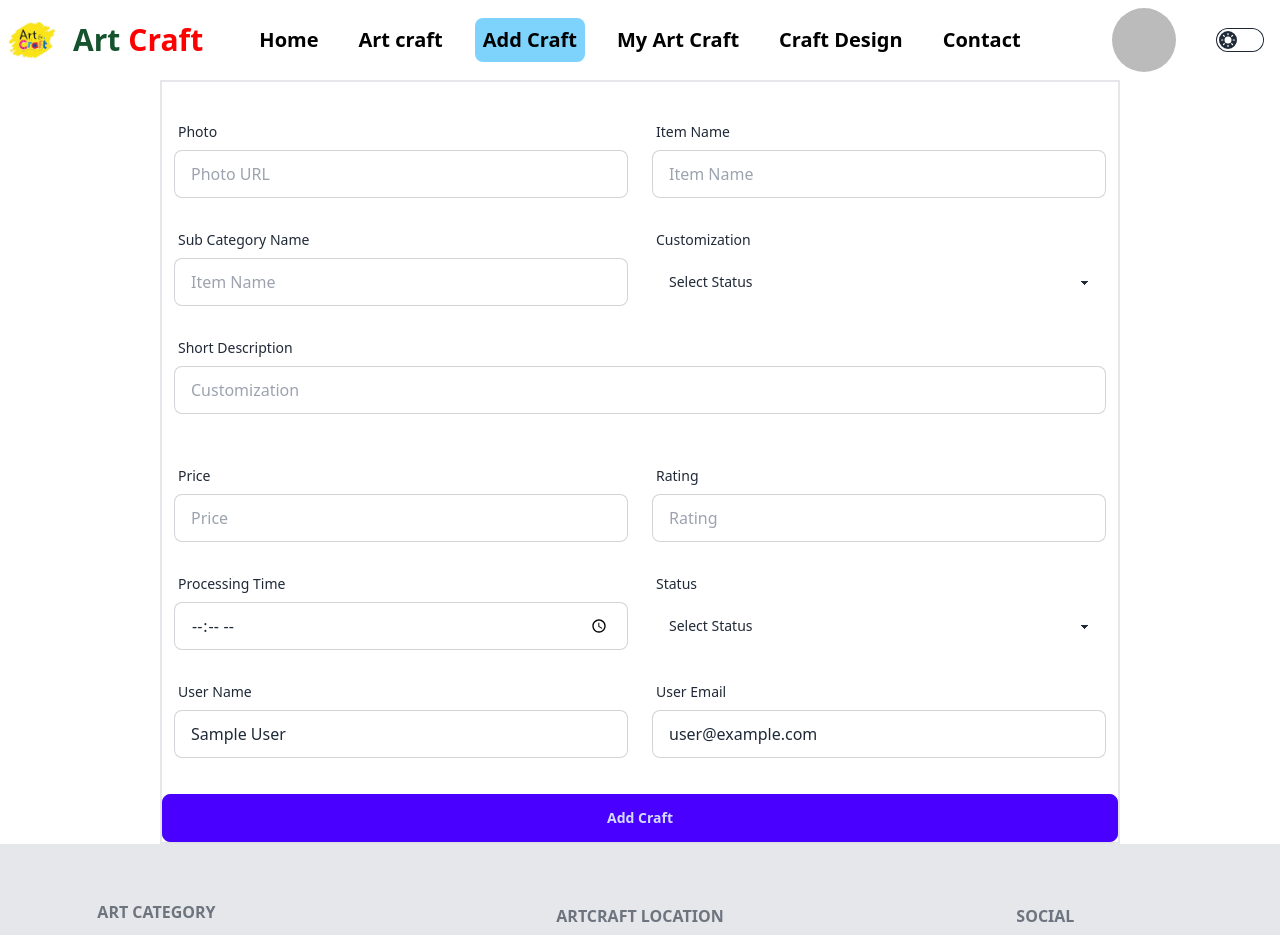
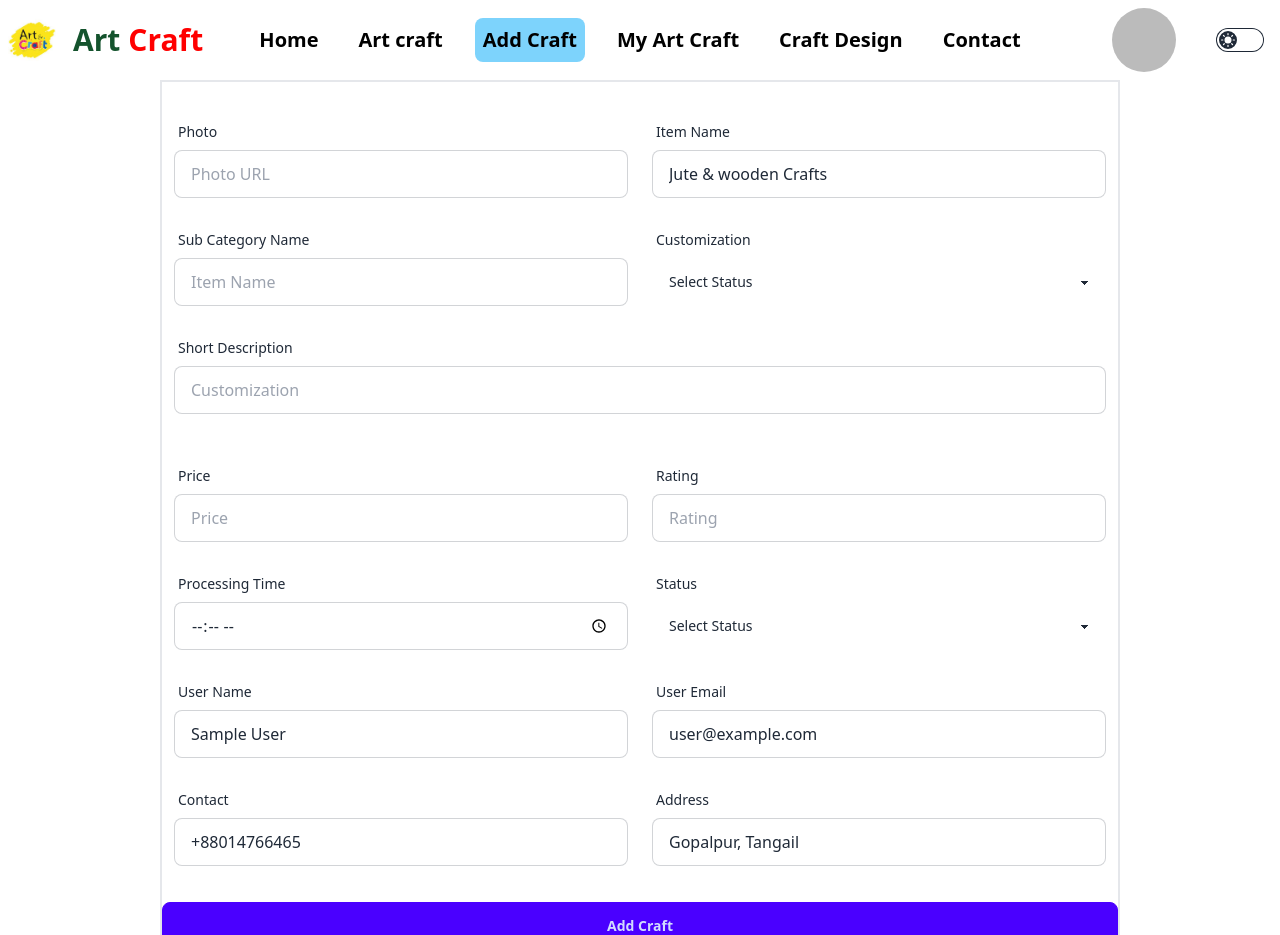
Before and after one commit to zihad868/Art-Craft-Client, a React (Vite) app: page /add-craft in a window 1280 px wide. Shown: the top 935 px of the page. Built offline with nearby package versions, Linux system fonts and the light colour scheme; no server answers; sample sign-in values are in the browser's storage.

Commit message:
Update Code

```diff
--- a/src/Pages/AddCraft.jsx
+++ b/src/Pages/AddCraft.jsx
@@ -35,6 +35,12 @@ const AddCraft = () => {
     const name = e.target.name.value;
     const email = e.target.email.value;
 
+
+    const contact = e.target.contact.value;
+    const address = e.target.address.value;
+
+    console.log(contact, address)
+
     const craftItem = {
       photo,
       itemName,
@@ -47,6 +53,8 @@ const AddCraft = () => {
       status,
       name,
       email,
+      contact,
+      address
     };
 
     // console.log(craftItem)
@@ -96,6 +104,7 @@ const AddCraft = () => {
             <input
               type="text"
               name="itemName"
+              defaultValue={'Jute & wooden Crafts'}
               placeholder="Item Name"
               className="input input-bordered w-full"
             />
@@ -219,6 +228,35 @@ const AddCraft = () => {
               className="input input-bordered w-full"
             />
           </div>
+
+
+          <div className="p-3">
+            <label className="label">
+              <span className="label-text">Contact</span>
+            </label>
+            <input
+              type="text"
+              name="contact"
+              defaultValue={"+88014766465"}
+              placeholder="Contact Number"
+              className="input input-bordered w-full"
+            />
+          </div>
+
+          <div className="p-3">
+            <label className="label">
+              <span className="label-text">Address</span>
+            </label>
+            <input
+              type="text"
+              name="address"
+              defaultValue={"Gopalpur, Tangail"}
+              placeholder="Address"
+              className="input input-bordered w-full"
+            />
+          </div>
+
+
         </div>
         <div className="form-control mt-6">
           <button className="btn btn-primary">Add Craft</button>
--- a/src/Pages/Update.jsx
+++ b/src/Pages/Update.jsx
@@ -27,6 +27,7 @@ const Update = () => {
     processingTime,
   } = craft;
 
+  console.log(craft)
 
   const handleUpdate = (e) => {
     e.preventDefault()
--- a/src/Routes/Routes.jsx
+++ b/src/Routes/Routes.jsx
@@ -57,7 +57,7 @@ const router = createBrowserRouter([
       {
         path: '/update/:id',
         element: <Update />,
-        loader: ({params}) => fetch(`https://art-craft-code-mama.vercel.app/${params.id}`)
+        loader: ({params}) => fetch(`https://art-craft-code-mama.vercel.app/getsCraft/${params.id}`)
       },
       {
         path: '/addSubcategory',
```
